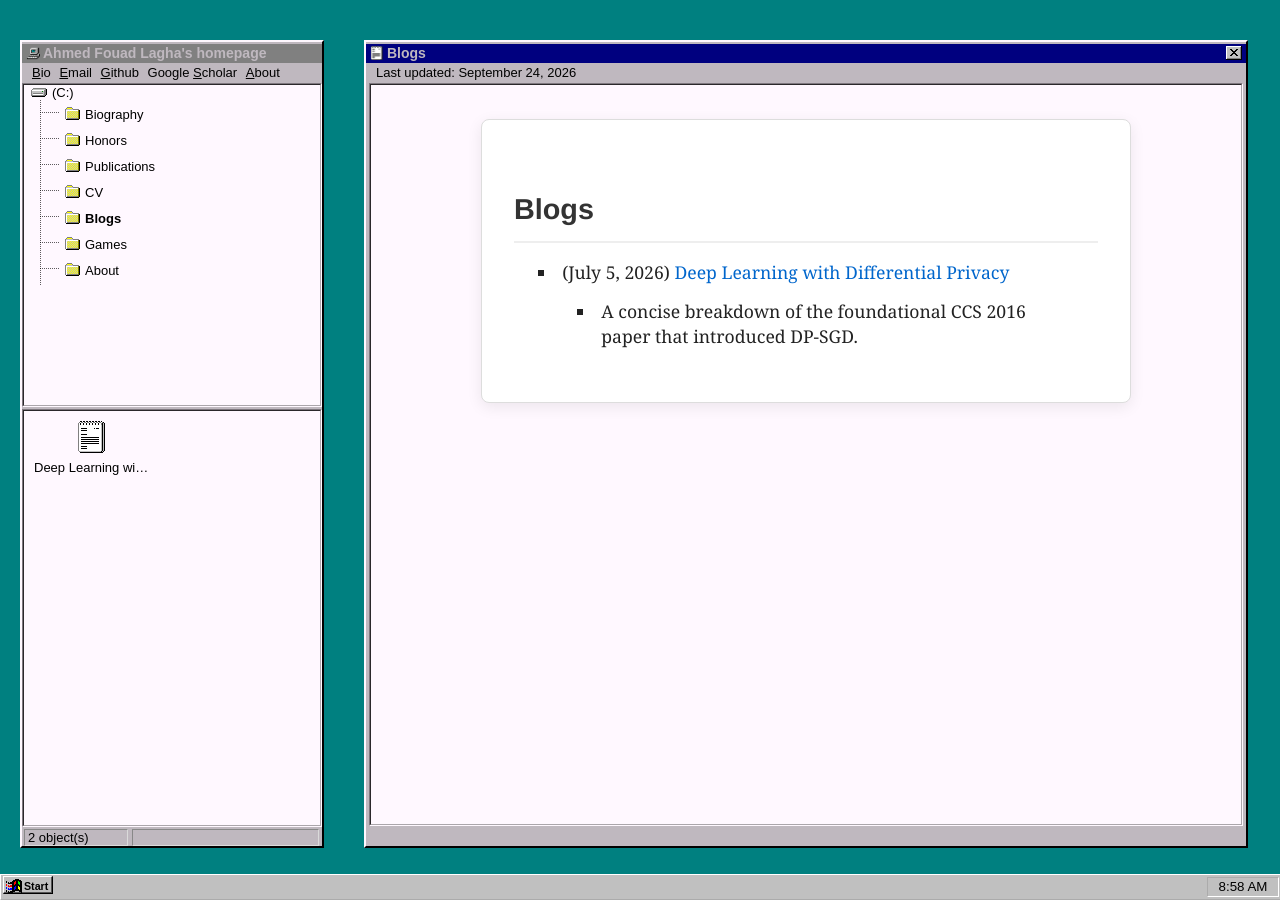
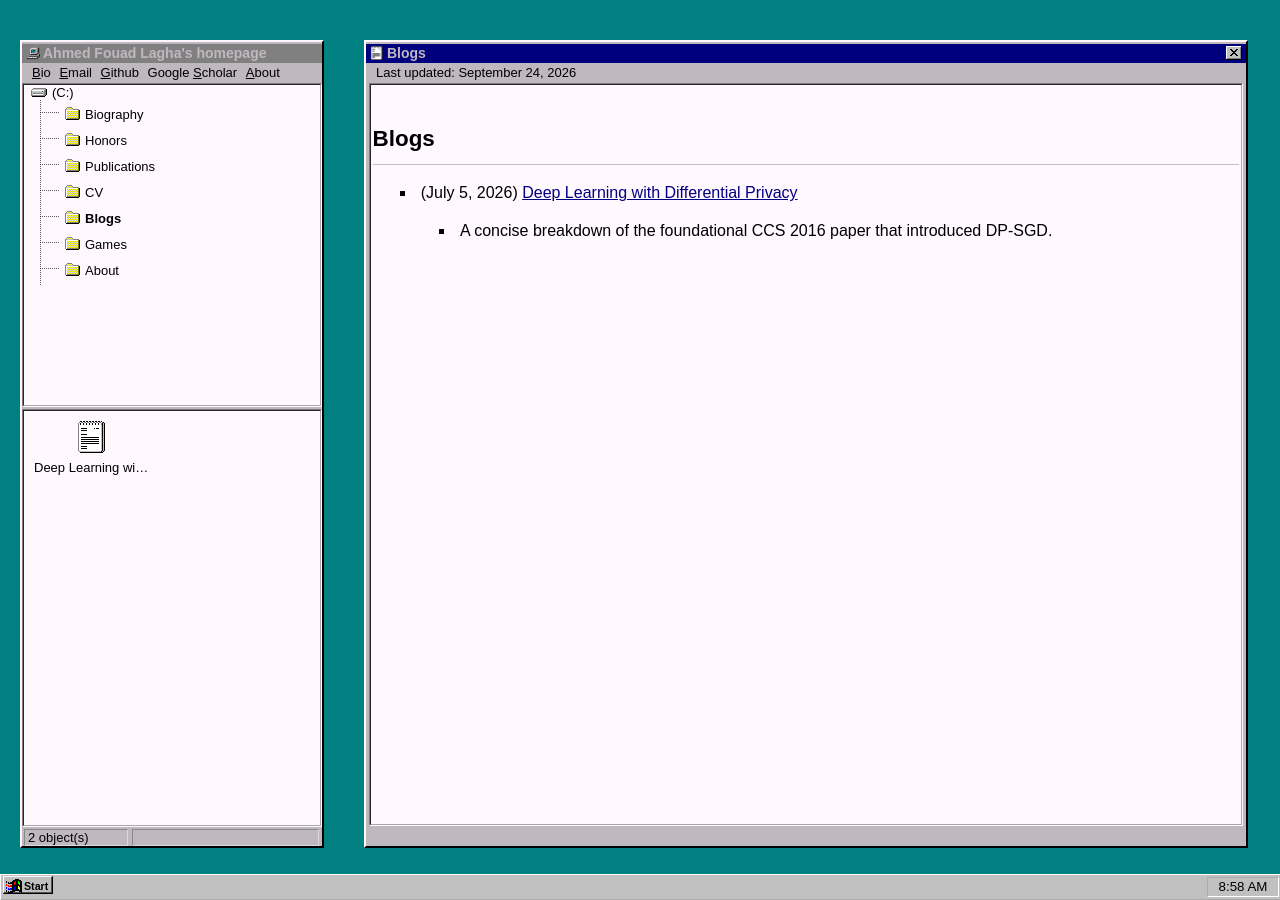
Before and after one commit to ahmed-fouad-lagha/ahmed-fouad-lagha.github.io, a Jekyll site: the page built from _blogs/blogs.md, in a window 1280 px wide. Built offline with Jekyll 4.4.1, drawn with Linux system fonts in a browser that asks for light colours; comment, search, counter and statistics services are not loaded.

Commit message:
fix: update blog styles for improved readability and consistency

```diff
--- a/_layouts/default.html
+++ b/_layouts/default.html
@@ -1,5 +1,7 @@
 <!DOCTYPE html>
 <html lang="en">
+{% assign array = page.id | split: "/"%}
+{% assign current_collection = array[1] %}
 <head>
     <meta charset="utf-8">
     <meta http-equiv="X-UA-Compatible" content="IE=edge">
@@ -15,7 +17,9 @@
         <title>{{ site.name }}</title>
         <link rel="stylesheet" type="text/css" href="{{ '/assets/css/001.css' | relative_url }}">
     {% endif %}
-    <link rel="stylesheet" href="{{ '/assets/css/blog.css' | relative_url }}">
+    {% if current_collection == "blogs" %}
+        <link rel="stylesheet" href="{{ '/assets/css/blog.css' | relative_url }}">
+    {% endif %}
     <link rel="stylesheet" href="{{ '/assets/css/font-awesome.min.css' | relative_url }}">
     <link rel="stylesheet" href="{{ '/assets/css/win95.css' | relative_url }}">
     <link rel="stylesheet" href="{{ '/assets/css/window.css' | relative_url }}">
@@ -33,8 +37,6 @@
     <script src="{{ '/assets/js/widgets.js' | relative_url }}"></script>
 </head>
 <body>
-    {% assign array = page.id | split: "/"%}
-    {% assign current_collection = array[1] %}
     {% if current_collection == "blogs" %}
         <script src="{{ '/assets/js/anchor_links.js' | relative_url }}"></script>
     {% endif %}
@@ -95,9 +97,11 @@
             <div class="post_content" id="post">
                 {% if page.class %}
                     <div class="{{ page.class }}">
+                {% elsif current_collection == "blogs" %}
+                    <div class="blog">
                 {% endif %}
                         {{ content }}
-                {% if page.class %}
+                {% if page.class or current_collection == "blogs" %}
                     </div>
                 {% endif %}
             </div>
--- a/assets/css/blog.css
+++ b/assets/css/blog.css
@@ -1,58 +1,48 @@
 .blog {
-  background: #fff;
-  color: #222;
-  font-family: "Merriweather", Georgia, serif;
-  max-width: 75%;
-  margin: 2rem auto;
-  padding: 2rem;
+  color: #000;
+  font-family: inherit;
+  max-width: 100%;
+  margin: 0;
+  padding: 0;
   line-height: 1.8;
-  font-size: 1.1rem;
+  font-size: 1rem;
   box-sizing: border-box;
-  border: 1px solid #ddd;
-  border-radius: 8px;
-  box-shadow: 0 4px 15px rgba(0,0,0,0.08);
 }
 
 /* Headings - bold and elegant */
 .blog h1, .blog h2, .blog h3, .blog h4, .blog h5, .blog h6 {
-  font-family: "Helvetica Neue", Helvetica, Arial, sans-serif;
-  font-weight: 600;
-  color: #333;
+  font-family: inherit;
+  font-weight: bold;
+  color: #000;
   margin-top: 2rem;
   margin-bottom: 0.75rem;
 }
 
 .blog h1 {
-  font-size: 2.2rem;
-  border-bottom: 3px double #ddd;
+  font-size: 1.8rem;
+  border-bottom: 1px solid #808080;
   padding-bottom: 0.5rem;
 }
 
 .blog h2 {
-  font-size: 1.8rem;
-  border-bottom: 2px solid #eee;
+  font-size: 1.4rem;
+  border-bottom: 1px solid #c0c0c0;
   padding-bottom: 0.3rem;
 }
 
-.blog h3 { font-size: 1.4rem; color: #444; }
-.blog h4, .blog h5, .blog h6 { font-size: 1.2rem; color: #555; }
+.blog h3 { font-size: 1.2rem; color: #000; }
+.blog h4, .blog h5, .blog h6 { font-size: 1rem; color: #000; }
 
 /* Paragraphs */
 .blog p {
   margin: 1rem 0;
-  color: #333;
+  color: #000;
 }
 
 /* Links - subtle highlight with smooth transition */
 .blog a {
-  color: #0066cc;
-  text-decoration: none;
-  border-bottom: 1px solid transparent;
-  transition: border-color 0.2s, color 0.2s;
-}
-.blog a:hover {
-  color: #004999;
-  border-bottom: 1px solid #004999;
+  color: #000080;
+  text-decoration: underline;
 }
 
 /* Lists */
@@ -67,28 +57,25 @@
 
 /* Code blocks - with soft background and shadow */
 .blog pre, .blog code {
-  font-family: "Fira Code", monospace;
-  background: #f5f7fa;
-  border: 1px solid #e1e4e8;
-  border-radius: 5px;
-  font-size: 0.95rem;
+  font-family: monospace;
+  background: #f0f0f0;
+  border: 1px solid #808080;
+  font-size: 0.9rem;
 }
 .blog pre {
   padding: 1rem;
   margin: 1rem 0;
   overflow-x: auto;
-  box-shadow: inset 0 0 8px rgba(0,0,0,0.05);
 }
 
 /* Blockquotes - modern highlight style */
 .blog blockquote {
-  border-left: 4px solid #0066cc;
-  background: #f9fcff;
+  border-left: 4px solid #808080;
+  background: #f0f0f0;
   padding: 0.8rem 1rem;
   margin: 1.5rem 0;
   font-style: italic;
-  color: #444;
-  border-radius: 4px;
+  color: #000;
 }
 
 /* Horizontal line */
@@ -104,13 +91,7 @@
   height: auto;
   display: block;
   margin: 1.5rem auto;
-  border: 1px solid #ddd;
-  border-radius: 6px;
-  transition: transform 0.3s ease;
-  box-shadow: 0 2px 8px rgba(0,0,0,0.1);
-}
-.blog img:hover {
-  transform: scale(1.02);
+  border: 1px solid #808080;
 }
 
 /* Fancy table style if you have tables */
```
